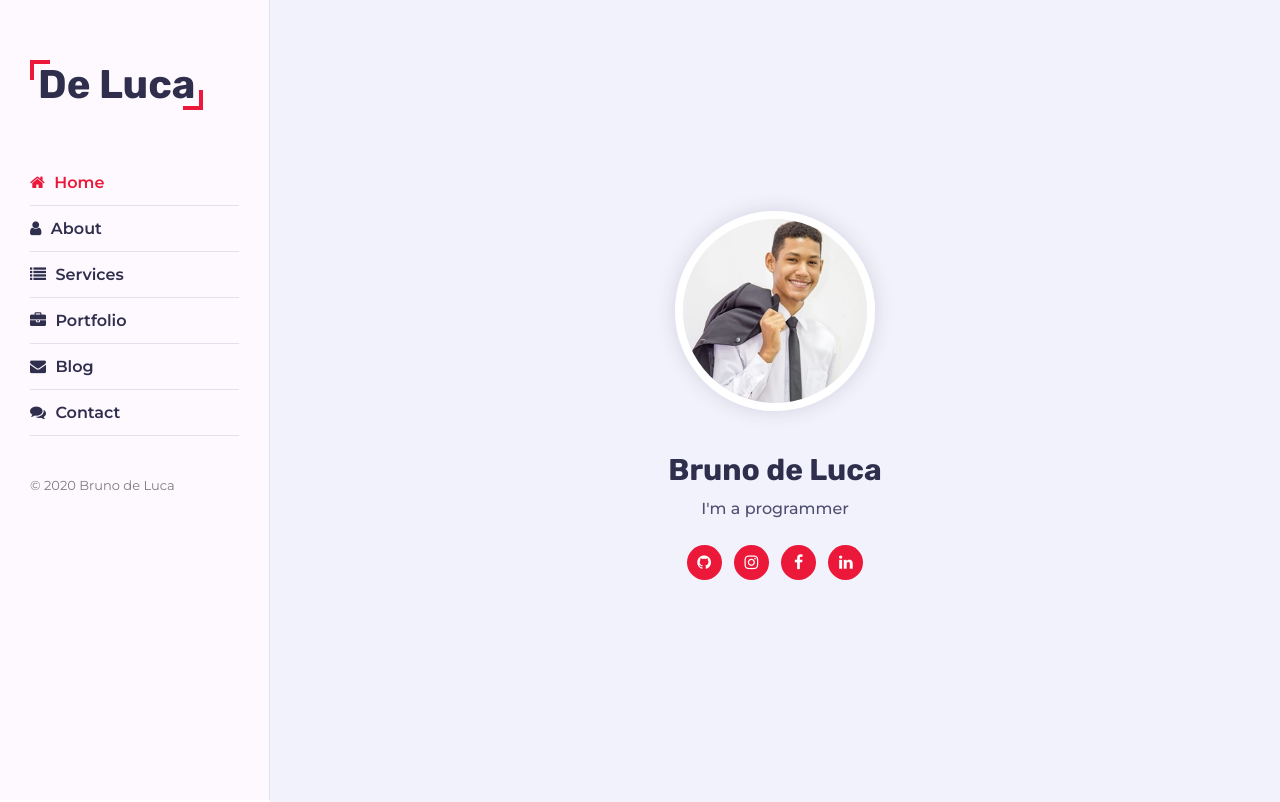
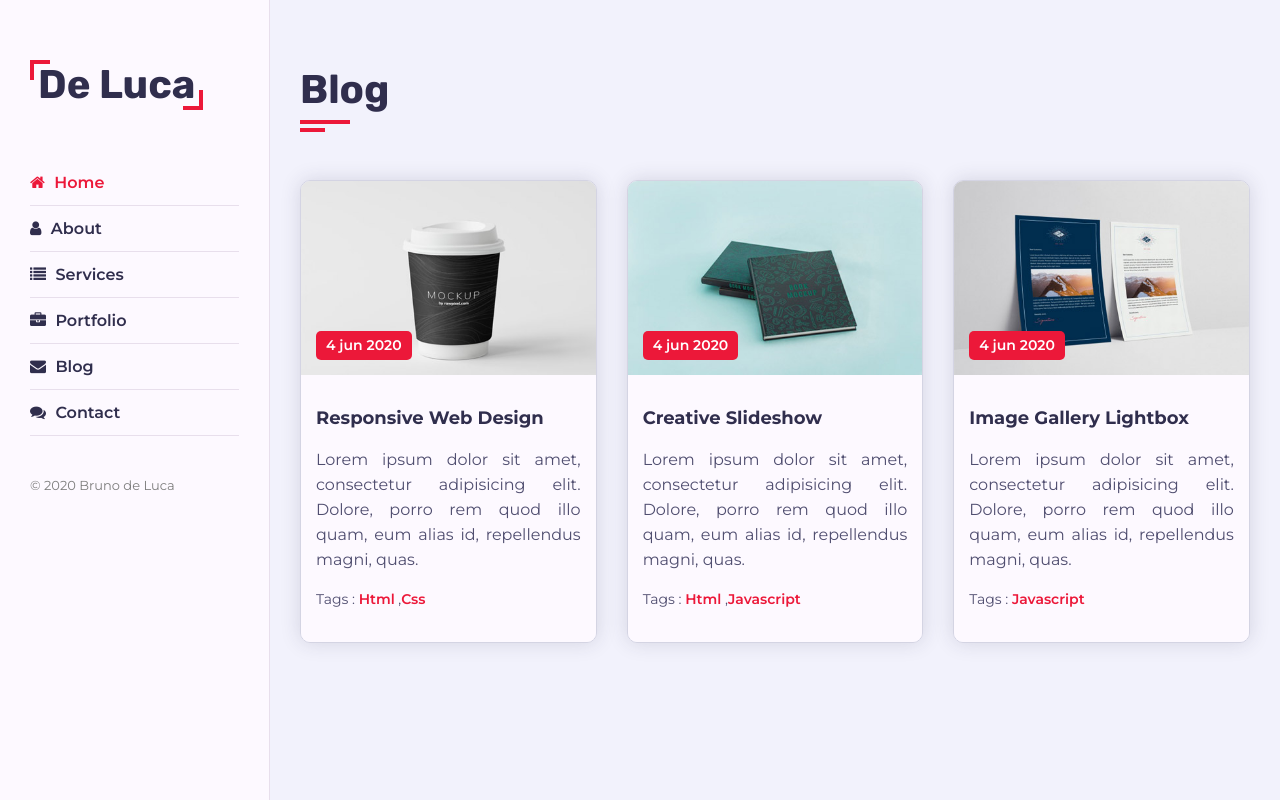
Before and after one commit to delucadev/delucadev.github.io, a plain HTML site: page index.html in a window 1280 px wide. Shown: the top 802 px of the page. Drawn offline with Linux system fonts and the light colour scheme.

Commit message:
Created the blog section

```diff
--- a/css/skins/pink.css
+++ b/css/skins/pink.css
@@ -8,6 +8,7 @@
     border-bottom: 4px solid #ec1839;
 }
 
+.blog .blog-item-inner .blog-info .blog-tags a,
 .lightbox .lightbox-controls .prev-item .fa,
 .lightbox .lightbox-controls .next-item .fa,
 .portfolio .portfolio-item-inner .portfolio-info .icon .fa,
@@ -19,6 +20,7 @@
     color: #ec1839;
 }
 
+.blog .blog-item-inner .blog-img .blog-date,
 .service .service-item .service-item-inner:hover .icon,
 .about .about-content .timeline .circle-dot,
 .about .about-content .timeline .timeline-item::before,
--- a/css/style.css
+++ b/css/style.css
@@ -758,3 +758,73 @@ body{
     font-size: 32px;
     line-height: 40px;
 }
+
+/* Blog Section */
+.blog .container{
+    padding-bottom: 40px;
+}
+.blog .blog-item{
+    -ms-flex: 0 0 33.33%;
+    flex: 0 0 33.33%;
+    max-width: 33.33%;
+    margin-bottom: 30px;
+}
+.blog .blog-item-inner{
+    border-radius: 10px;
+    overflow: hidden;
+    border: 1px solid #d4d4e3;
+}
+.blog .blog-item-inner .blog-img{
+    position: relative;
+    overflow: hidden;
+}
+.blog .blog-item-inner .blog-img img{
+    width: 100%;
+    display: block;
+    -webkit-transition: all 0.3s ease;
+    transition: all 0.3s ease;
+}
+.blog .blog-item-inner:hover .blog-img img{
+    -webkit-transform: scale(1.1);
+    transform: scale(1.1);
+}
+.blog .blog-item-inner .blog-img .blog-date{
+    position: absolute;
+    padding: 4px 10px;
+    border-radius: 5px;
+    color: #ffffff;
+    font-weight: 600;
+    font-size: 14px;
+    left: 15px;
+    bottom: 15px;
+}
+.blog .blog-item-inner .blog-info{
+    padding: 30px 15px;
+    background-color: #fdf9ff;
+}
+.blog .blog-item-inner .blog-info .blog-title{
+    font-size: 18px;
+    font-weight: 700;
+    color: #302e4d;
+    text-transform: capitalize;
+    margin-bottom: 15px;
+}
+.blog .blog-item-inner .blog-info .blog-description{
+    font-size: 16px;
+    line-height: 25px;
+    color: #504e70;
+    font-weight: 400;
+    margin-bottom: 15px;
+    text-align: justify;
+}
+.blog .blog-item-inner .blog-info .blog-tags{
+    font-size: 14px;
+    line-height: 25px;
+    color: #504e70;
+    font-weight: 400;
+    text-transform: capitalize;
+}
+.blog .blog-item-inner .blog-info .blog-tags a{
+    text-decoration: none;
+    font-weight: 600;
+}
--- a/index.html
+++ b/index.html
@@ -53,7 +53,7 @@
     <!-- Main Content -->
     <div class="main-content">
       <!-- Section Home -->
-      <section class="home section">
+      <section class="home section hidden">
         <div class="container">
           <div class="intro">
             <img src="images/profile.jpg" alt="profile" class="shadow-dark">
@@ -71,7 +71,7 @@
       <!-- Section Home End-->
 
       <!-- About Section  -->
-      <section class="about section">
+      <section class="about section hidden">
         <div class="container">
           <div class="row">
             <div class="section-title padd-15">
@@ -292,7 +292,7 @@
       <!-- About Section End -->
 
       <!-- Service Section  -->
-      <section class="service section">
+      <section class="service section hidden">
         <div class="container">
           <div class="row">
             <div class="section-title padd-15">
@@ -372,7 +372,7 @@
       <!-- Service Section  End -->
 
       <!-- Portfolio Section -->
-      <section class="portfolio section">
+      <section class="portfolio section hidden">
         <div class="container">
           <div class="row">
             <div class="section-title padd-15">
@@ -481,8 +481,76 @@
           <!-- Portfolio Item End -->
         </div>
       </section>
+      <!-- Portfolio Section End -->
 
-      <!-- Portfolio Section End -->
+      <!-- Blog Section  -->
+      <section class="blog section">
+        <div class="container">
+          <div class="row">
+            <div class="section-title padd-15">
+              <h2>Blog</h2>
+            </div>
+          </div>
+          <div class="row">
+            <!-- Blog Item -->
+            <div class="blog-item padd-15">
+              <div class="blog-item-inner shadow-dark">
+                <div class="blog-img">
+                  <img src="images/blog/1.jpg" alt="blog">
+                  <div class="blog-date">
+                    4 jun 2020
+                  </div>
+                </div>
+                <div class="blog-info">
+                  <h4 class="blog-title">Responsive Web Design</h4>
+                  <p class="blog-description">Lorem ipsum dolor sit amet, consectetur adipisicing elit. Dolore, porro
+                    rem quod illo quam, eum alias id, repellendus magni, quas.</p>
+                  <p class="blog-tags">Tags : <a href="#">Html</a> ,<a href="#">css</a></p>
+                </div>
+              </div>
+            </div>
+            <!-- Blog Item End -->
+            <!-- Blog Item -->
+            <div class="blog-item padd-15">
+              <div class="blog-item-inner shadow-dark">
+                <div class="blog-img">
+                  <img src="images/blog/2.jpg" alt="blog">
+                  <div class="blog-date">
+                    4 jun 2020
+                  </div>
+                </div>
+                <div class="blog-info">
+                  <h4 class="blog-title">Creative Slideshow</h4>
+                  <p class="blog-description">Lorem ipsum dolor sit amet, consectetur adipisicing elit. Dolore, porro
+                    rem quod illo quam, eum alias id, repellendus magni, quas.</p>
+                  <p class="blog-tags">Tags : <a href="#">Html</a> ,<a href="#">Javascript</a></p>
+                </div>
+              </div>
+            </div>
+            <!-- Blog Item End -->
+            <!-- Blog Item -->
+            <div class="blog-item padd-15">
+              <div class="blog-item-inner shadow-dark">
+                <div class="blog-img">
+                  <img src="images/blog/3.jpg" alt="blog">
+                  <div class="blog-date">
+                    4 jun 2020
+                  </div>
+                </div>
+                <div class="blog-info">
+                  <h4 class="blog-title">Image Gallery Lightbox</h4>
+                  <p class="blog-description">Lorem ipsum dolor sit amet, consectetur adipisicing elit. Dolore, porro
+                    rem quod illo quam, eum alias id, repellendus magni, quas.</p>
+                  <p class="blog-tags">Tags : <a href="#">Javascript</a></p>
+                </div>
+              </div>
+            </div>
+            <!-- Blog Item End -->
+
+          </div>
+        </div>
+      </section>
+      <!-- Blog Section  End-->
     </div>
     <!-- Main Content End-->
   </div>
```
